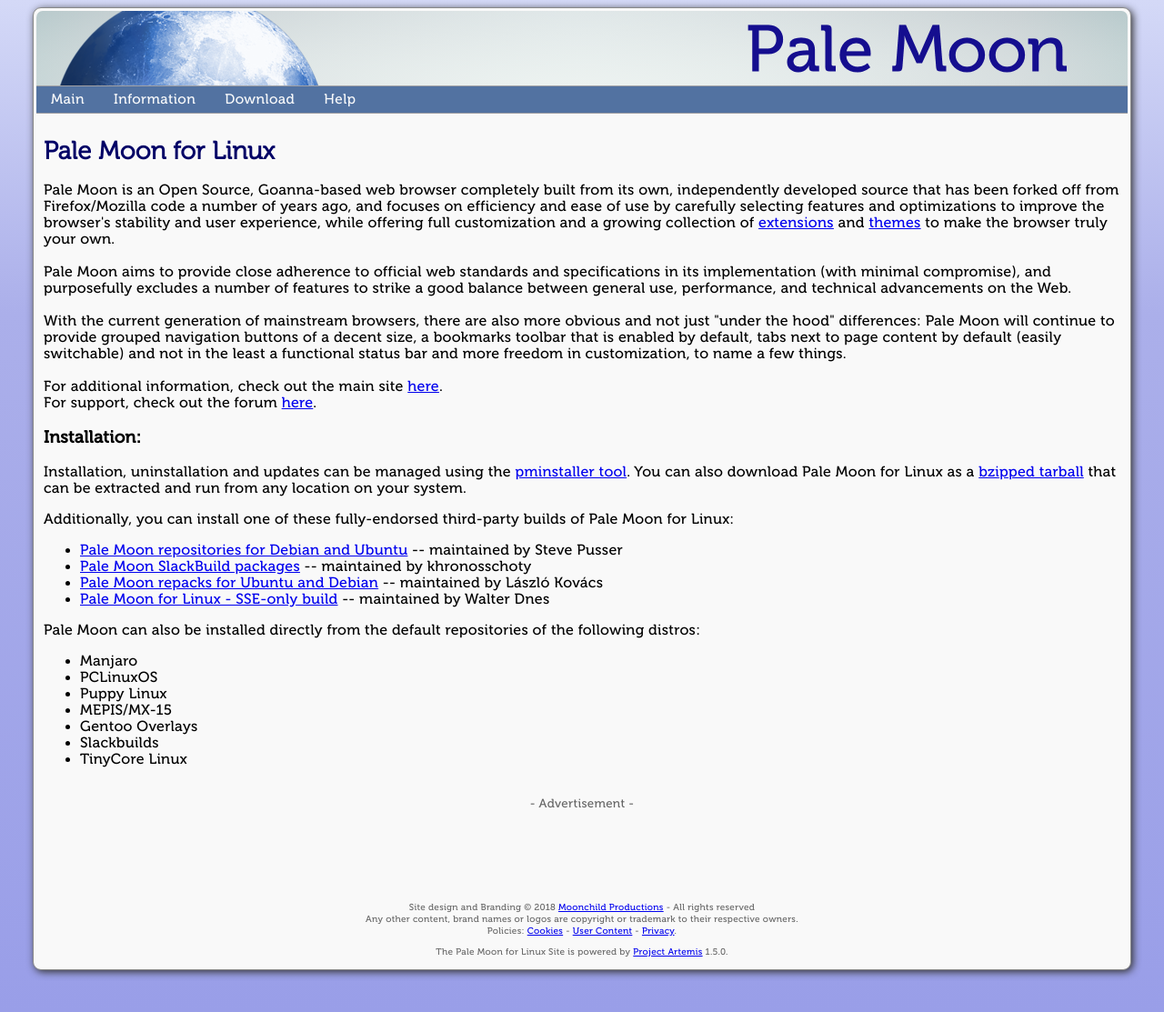
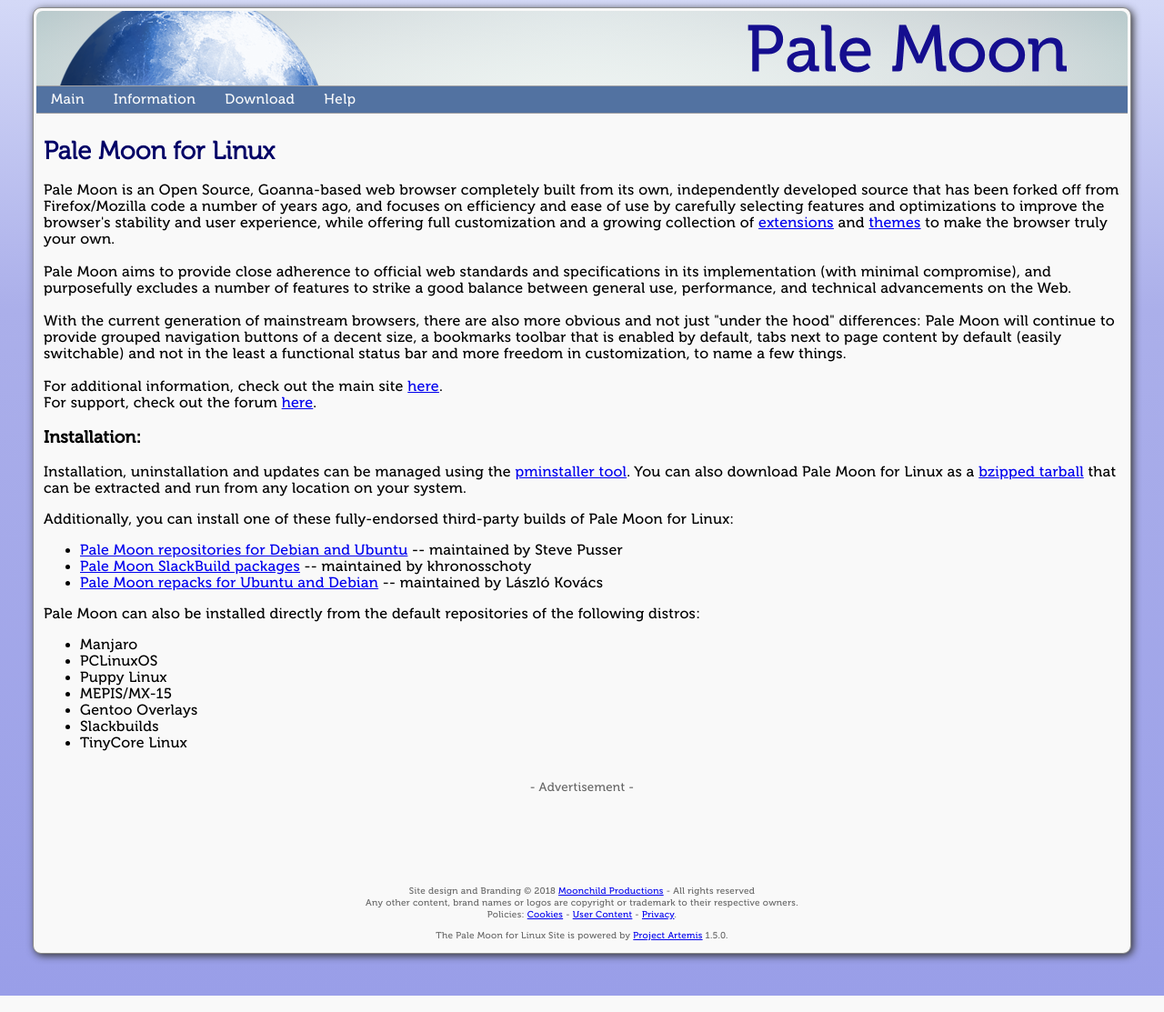
Before and after one commit to binoc-graveyard/artemis, a PHP site: page / in a window 1280 px wide. Shown: the whole page at 91% size. Run offline with PHP 8.4, Linux system fonts and the light colour scheme; some libraries are stand-ins or nearby versions.

Commit message:
Remove SSE-only build from list of fully endorsed builds.
It is no longer maintained.

```diff
--- a/artemis/components/site/content/frontpage.xhtml.tpl
+++ b/artemis/components/site/content/frontpage.xhtml.tpl
@@ -19,7 +19,6 @@ For support, check out the forum <a href="https://forum.palemoon.org" target="_b
         <li><a href="https://software.opensuse.org/download.html?project=home:stevenpusser&package=palemoon" target="_blank">Pale Moon repositories for Debian and Ubuntu</a> -- maintained by Steve Pusser</li>
         <li><a href="http://repo.khronosschoty.org/Slackware/Pale-Moon/" target="_blank">Pale Moon SlackBuild packages</a> -- maintained by khronosschoty</li>
         <li><a href="http://www.kovacsoltvideo.hu/moonchildproductions" target="_blank">Pale Moon repacks for Ubuntu and Debian</a> -- maintained by László Kovács</li>
-        <li><a href="https://forum.palemoon.org/viewtopic.php?f=40&t=13530" target="_blank">Pale Moon for Linux - SSE-only build</a> -- maintained by Walter Dnes</li>
 </ul>
 
 <p>Pale Moon can also be installed directly from the default repositories of the following distros:</p>
```
